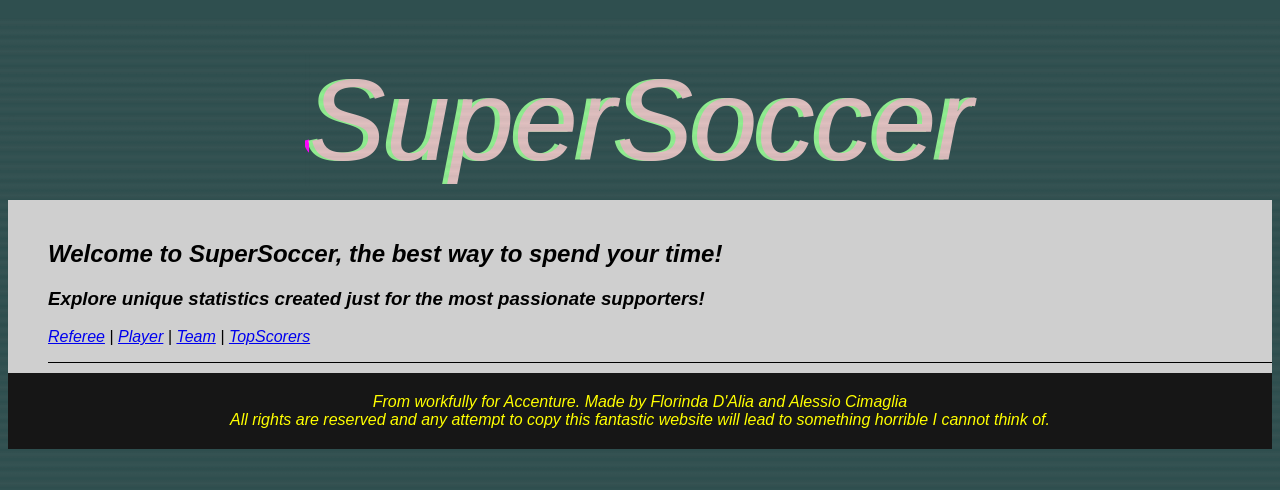
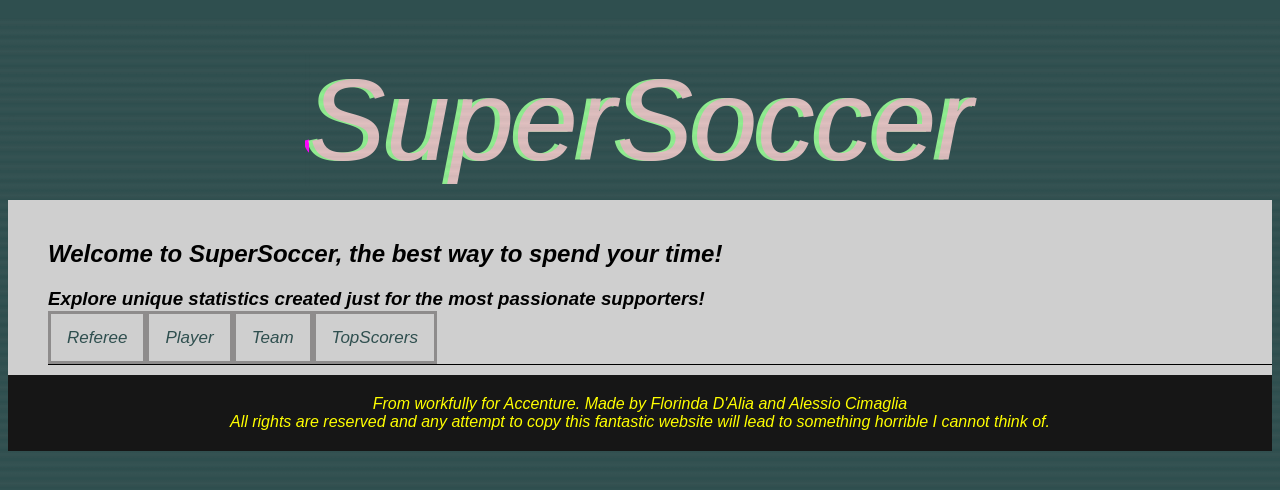
Before and after one commit to flodalia3/soccerFrontend, a React (Create React App) app: page / in a window 1280 px wide. Shown: the top 490 px of the page. Built offline with nearby package versions, Linux system fonts and the light colour scheme.

Commit message:
change style

```diff
--- a/src/App.js
+++ b/src/App.js
@@ -16,9 +16,9 @@ function App() {
           paddingBottom: "1rem",
         }}
       >
-        <Link to="referee">Referee</Link> |{" "}
-        <Link to="player">Player</Link> |{" "}
-        <Link to="team">Team</Link> |{" "}
+        <Link to="referee">Referee</Link>
+        <Link to="player">Player</Link>
+        <Link to="team">Team</Link>
         <Link to="player/topgoals">TopScorers</Link>
       </nav>
       <Outlet />
--- a/src/index.css
+++ b/src/index.css
@@ -250,3 +250,23 @@ body {
 	position: absolute;
 	top: 0;
   }
+
+  nav a{
+	color: darkslategray;
+  text-align: center;
+  padding: 14px 16px;
+  text-decoration: none;
+  font-size: 17px;
+  border-color: rgb(142, 140, 140);
+  border-style: solid;
+  }
+
+  nav a:hover {
+	background-color: #ddd;
+	color: black;
+  }
+
+  nav a.active {
+	background-color: rgb(39, 39, 39);
+	color: white;
+  }
```
